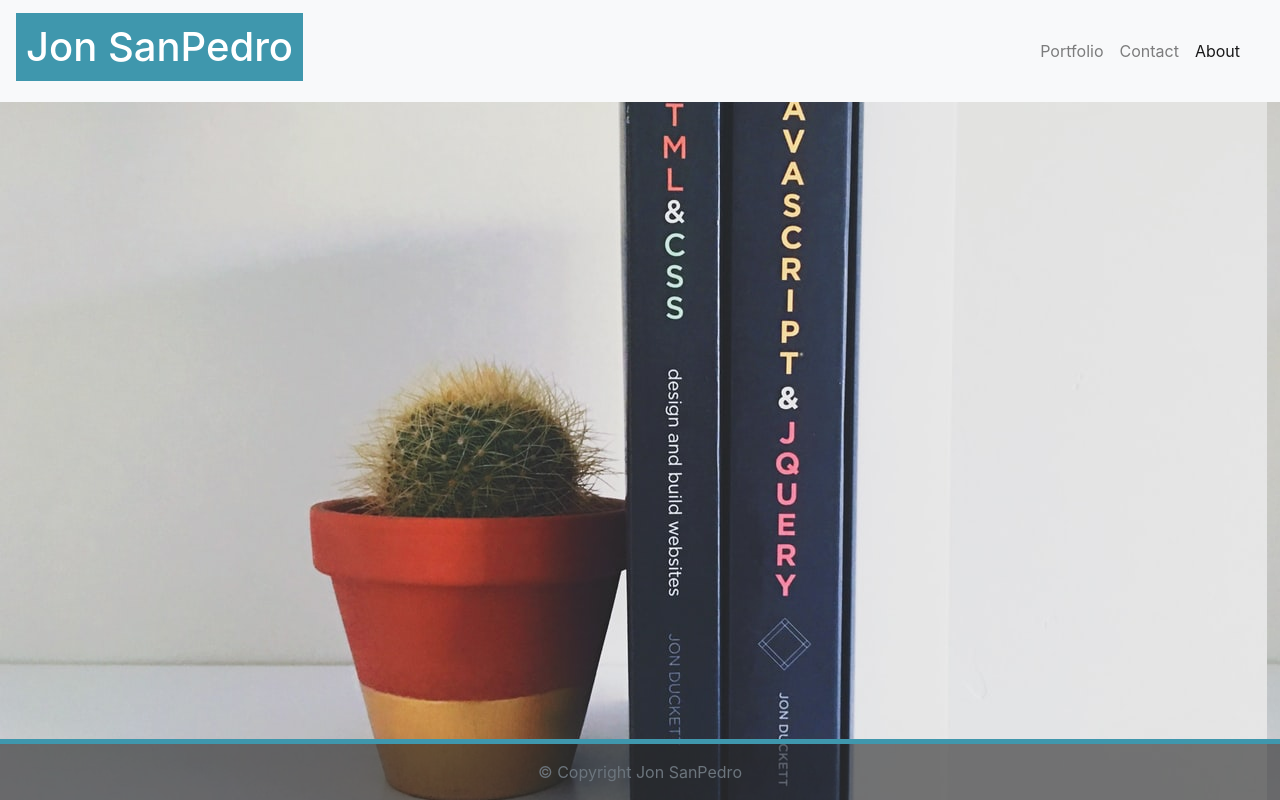
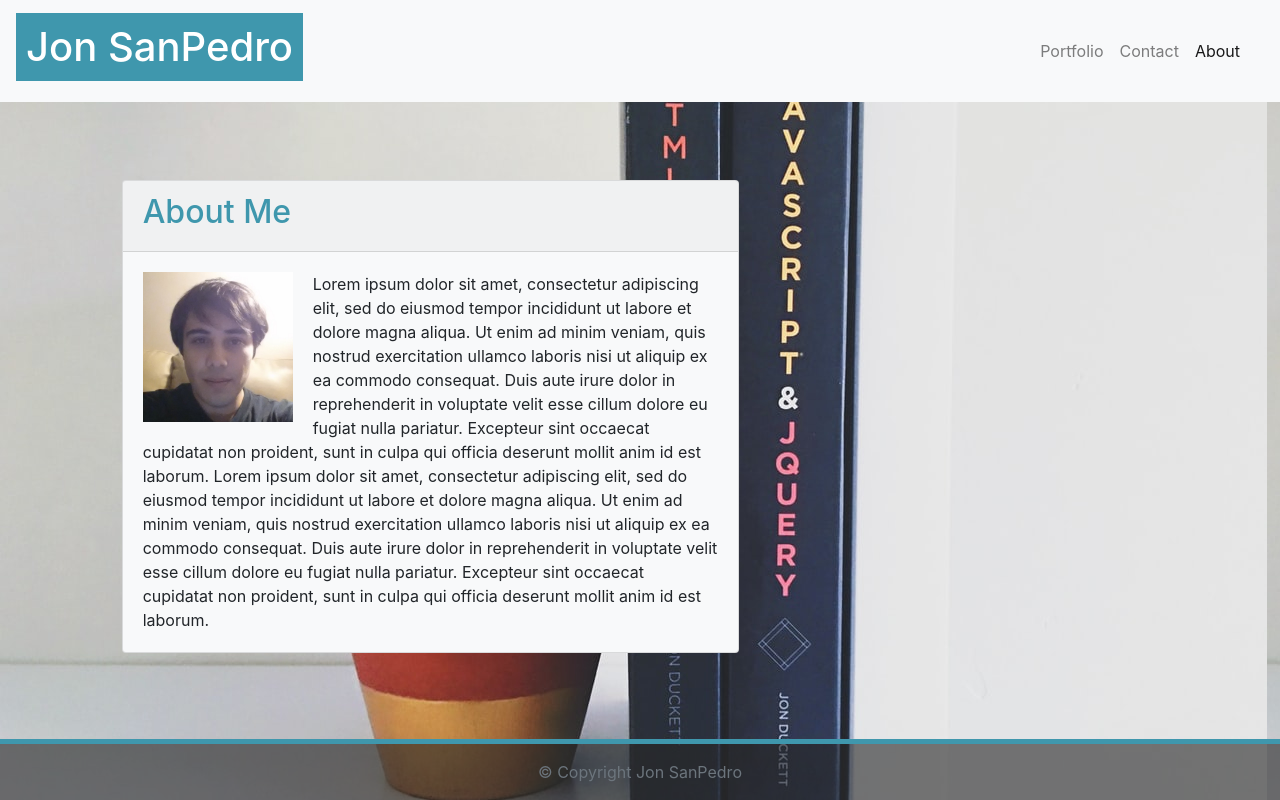
Before and after one commit to jsp117/Jon-SanPedro-Portfolio, a plain HTML site: page index.html in a window 1280 px wide. Drawn offline with nearby package versions, Linux system fonts and the light colour scheme.

Commit message:
Add grid template for all pages, add about me card to index

```diff
--- a/index.html
+++ b/index.html
@@ -13,6 +13,7 @@
     <link rel="stylesheet" href="style.css">
     <title>Jon SanPedro Portfolio - Home</title>
   </head>
+
   <body>
 
     <!-- Optional JavaScript -->
@@ -21,11 +22,8 @@
     <script src="https://cdn.jsdelivr.net/npm/popper.js@1.16.1/dist/umd/popper.min.js" integrity="sha384-9/reFTGAW83EW2RDu2S0VKaIzap3H66lZH81PoYlFhbGU+6BZp6G7niu735Sk7lN" crossorigin="anonymous"></script>
     <script src="https://stackpath.bootstrapcdn.com/bootstrap/4.5.2/js/bootstrap.min.js" integrity="sha384-B4gt1jrGC7Jh4AgTPSdUtOBvfO8shuf57BaghqFfPlYxofvL8/KUEfYiJOMMV+rV" crossorigin="anonymous"></script>
 
-
-
     <!-- Grid Start -->
-
-    <main class="content">
+    <main class="container-fluid">
         <div class="row">
           <div class="col-sm">
             <!-- fixed top nav bar -->
@@ -51,7 +49,6 @@
                 <li class="nav-item active">
                     <a class="nav-link" href="index.html">About<span class="sr-only">(current)</span></a>
                 </li>
-
               </ul>
             </div>
           </nav>
@@ -61,12 +58,33 @@
           </div>
         <!-- row 1 end -->
         </div>
+
+        <!-- spacing row -->
+        <div class="row">
+          <div id="spacing" class="col-sm-12">
+          <!-- spacing end -->
+          </div>
+        <!-- spacing row end -->
+        </div>
+
         <!-- content row start -->
         <div class="row">
-
-
+          <!-- spacing column -->
+          <div class="col-sm-1"></div>
+          <!-- column start -->
+          <div class="col-sm-8">
+          <!-- card start -->
+          <div class="card bg-light mb-3" style="max-width: 75%;">
+            <div class="card-header"><h2>About Me</h2></div>
+            <div class="card-body">
+              <p class="card-text"><img style= "width: 150px; height: 150px; margin-right: 20px;" src="Assets/Images/profile.jfif" alt="Jon SanPedro Picture" Align="left"> Lorem ipsum dolor sit amet, consectetur adipiscing elit, sed do eiusmod tempor incididunt ut labore et dolore magna aliqua. Ut enim ad minim veniam, quis nostrud exercitation ullamco laboris nisi ut aliquip ex ea commodo consequat. Duis aute irure dolor in reprehenderit in voluptate velit esse cillum dolore eu fugiat nulla pariatur. Excepteur sint occaecat cupidatat non proident, sunt in culpa qui officia deserunt mollit anim id est laborum. Lorem ipsum dolor sit amet, consectetur adipiscing elit, sed do eiusmod tempor incididunt ut labore et dolore magna aliqua. Ut enim ad minim veniam, quis nostrud exercitation ullamco laboris nisi ut aliquip ex ea commodo consequat. Duis aute irure dolor in reprehenderit in voluptate velit esse cillum dolore eu fugiat nulla pariatur. Excepteur sint occaecat cupidatat non proident, sunt in culpa qui officia deserunt mollit anim id est laborum.</p>
+            </div>
+          </div>
+          <!-- column end -->
+          </div>
         <!-- content row end -->
         </div>
+
         <!-- footer -->
         <div class="row">
             <div class ="col-sm">
@@ -78,6 +96,7 @@
             </footer>
         </div>
         </div>
+    <!-- main end -->
     </main>
 
 
--- a/style.css
+++ b/style.css
@@ -1,5 +1,5 @@
 header{
-    /* margin-bottom: 60px; */
+
 }
 
 h1{
@@ -9,16 +9,23 @@ h1{
 }
 
 body{
-    /* possibly fix scale to size */
+    /* background image */
     background-image: url("Assets/Images/backgroundImage.jpg");
-}
-
-.content{
     overflow: hidden;
 }
 
+#spacing{
+    padding: 90px;
+}
+
+h2{
+    color: rgb(63, 151, 173);
+}
+
+
 footer{
     position: fixed;
+    left: 0;
     bottom: 0;
     text-align: center;
     background: rgba(38, 39, 39, 0.603);
```
Also changed, not shown: contact.html (+24 -0 lines), portfolio.html (+24 -0 lines), Assets/Images/profile.jfif (added).
